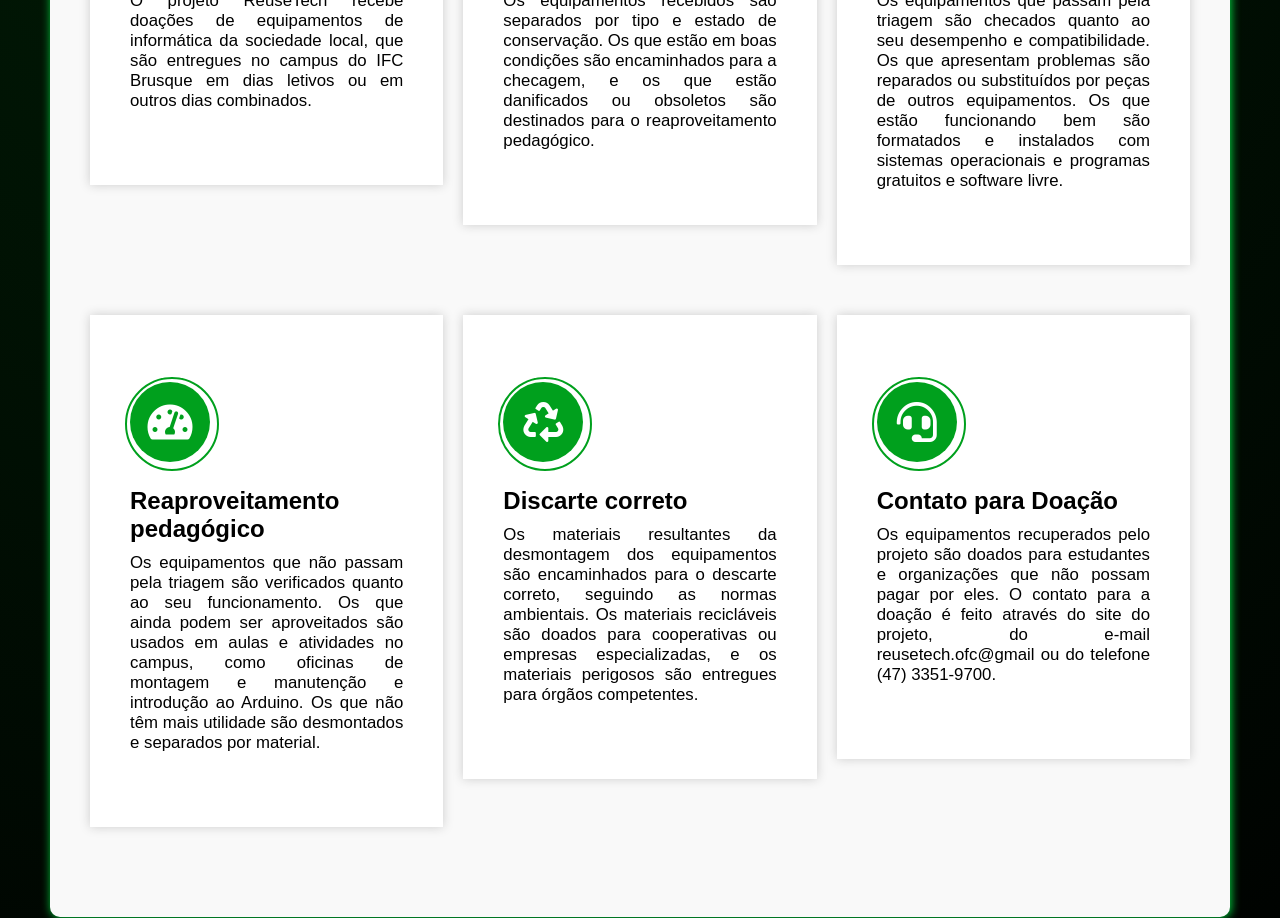
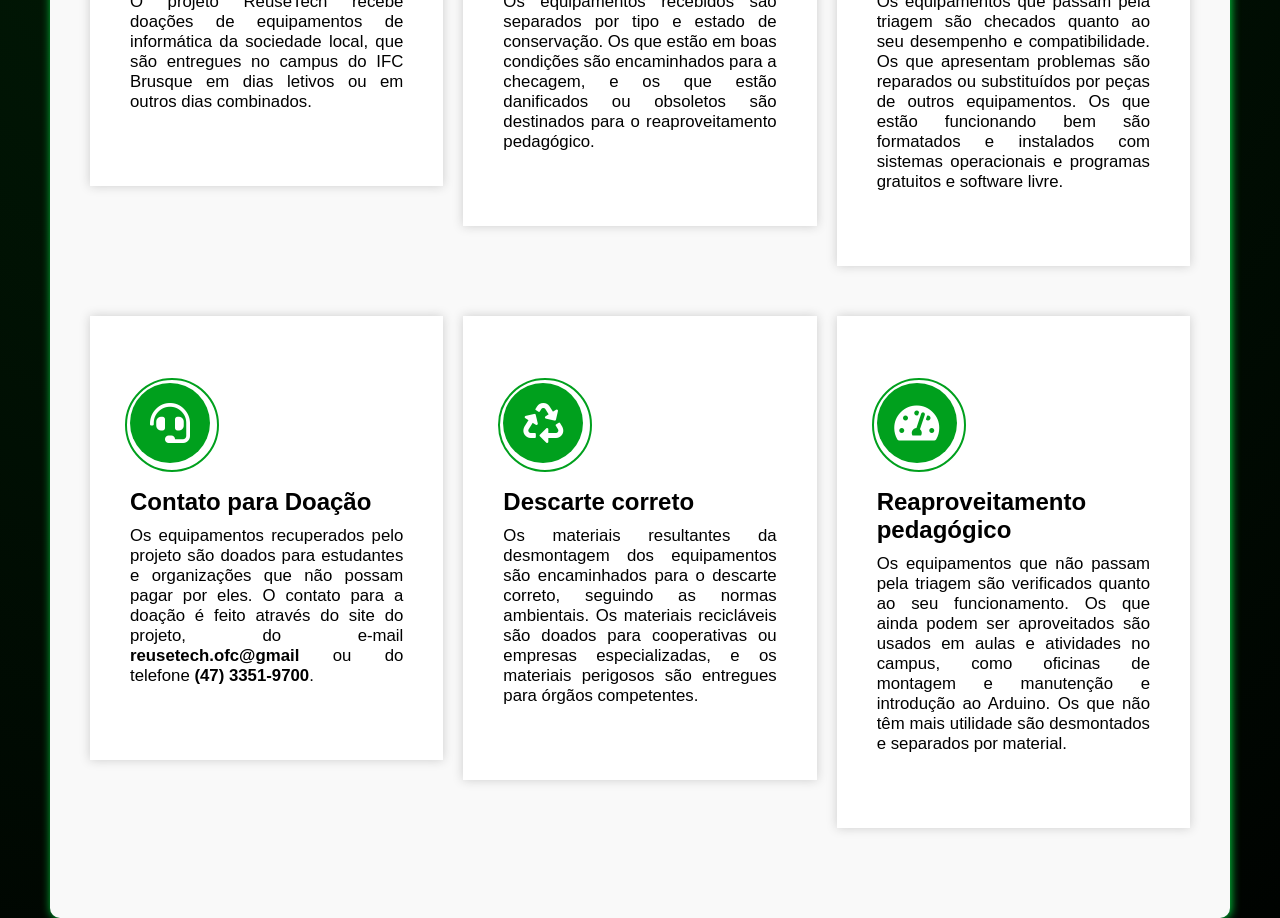
Before and after one commit to ReuseTech-ifc/reusetech-site-ifc, a plain HTML site: page pages/doacao.html in a window 1280 px wide. Shown: the part 639-1557 px from the top of the page. Drawn offline with Linux system fonts and the light colour scheme.

Commit message:
Links
adicionei links para o email e whatsapp, mas o css foi afetado.

```diff
--- a/css/doacao.css
+++ b/css/doacao.css
@@ -1,3 +1,16 @@
+
+* {
+  font-family: Arial, Helvetica, sans-serif;
+}
+
+.emaillink {
+  text-decoration: none;
+  color: black;
+  font-weight: 600;
+}
+
+
+
 .we-offer-area .row {
   display: grid;
   grid-template-columns: repeat(3, 1fr);
--- a/pages/doacao.html
+++ b/pages/doacao.html
@@ -72,10 +72,11 @@
                 <!-- Single Item -->
                 <div class="col-md-4 col-sm-6 equal-height">
                     <div class="item">
-                    <i class="fas fa-tachometer-alt"></i>
-                    <h4>Reaproveitamento pedagógico</h4>
+                        <i class="fas fa-headset"></i>
+                        <h4>Contato para Doação</h4>
                         <p>
-                        Os equipamentos que não passam pela triagem são verificados quanto ao seu funcionamento. Os que ainda podem ser aproveitados são usados em aulas e atividades no campus, como oficinas de montagem e manutenção e introdução ao Arduino. Os que não têm mais utilidade são desmontados e separados por material.
+                            Os equipamentos recuperados pelo projeto são doados para estudantes e organizações que não possam pagar por eles. O contato para a doação é feito através do site do projeto, do e-mail <a class="emaillink" target="_blank" href="mailto:reusetech.ofc@gmail.com">reusetech.ofc@gmail</a> ou do telefone <a
+                            class="emaillink" target="_blank" href="https://api.whatsapp.com/send?phone=554733519700">(47) 3351-9700</a>.
                         </p>
                     </div>
                     </div>
@@ -85,7 +86,7 @@
                 <div class="col-md-4 col-sm-6 equal-height">
                 <div class="item">
                     <i class="fas fa-recycle"></i>
-                    <h4>Discarte correto</h4>
+                    <h4>Descarte correto</h4>
                     <p>
                         Os materiais resultantes da desmontagem dos equipamentos são encaminhados para o descarte correto, seguindo as normas ambientais. Os materiais recicláveis são doados para cooperativas ou empresas especializadas, e os materiais perigosos são entregues para órgãos competentes.
                     </p>
@@ -94,12 +95,14 @@
                 <!-- End Single Item -->
 
                 <!-- Single Item -->
+
+
                 <div class="col-md-4 col-sm-6 equal-height">
                     <div class="item">
-                    <i class="fas fa-headset"></i>
-                    <h4>Contato para Doação</h4>
+                        <i class="fas fa-tachometer-alt"></i>
+                        <h4>Reaproveitamento pedagógico</h4>
                         <p>
-                        Os equipamentos recuperados pelo projeto são doados para estudantes e organizações que não possam pagar por eles. O contato para a doação é feito através do site do projeto, do e-mail reusetech.ofc@gmail ou do telefone (47) 3351-9700.
+                            Os equipamentos que não passam pela triagem são verificados quanto ao seu funcionamento. Os que ainda podem ser aproveitados são usados em aulas e atividades no campus, como oficinas de montagem e manutenção e introdução ao Arduino. Os que não têm mais utilidade são desmontados e separados por material.
                         </p>
                         </div>
                     </div>
```
Lines whose indentation alone changed are shown as unchanged.
